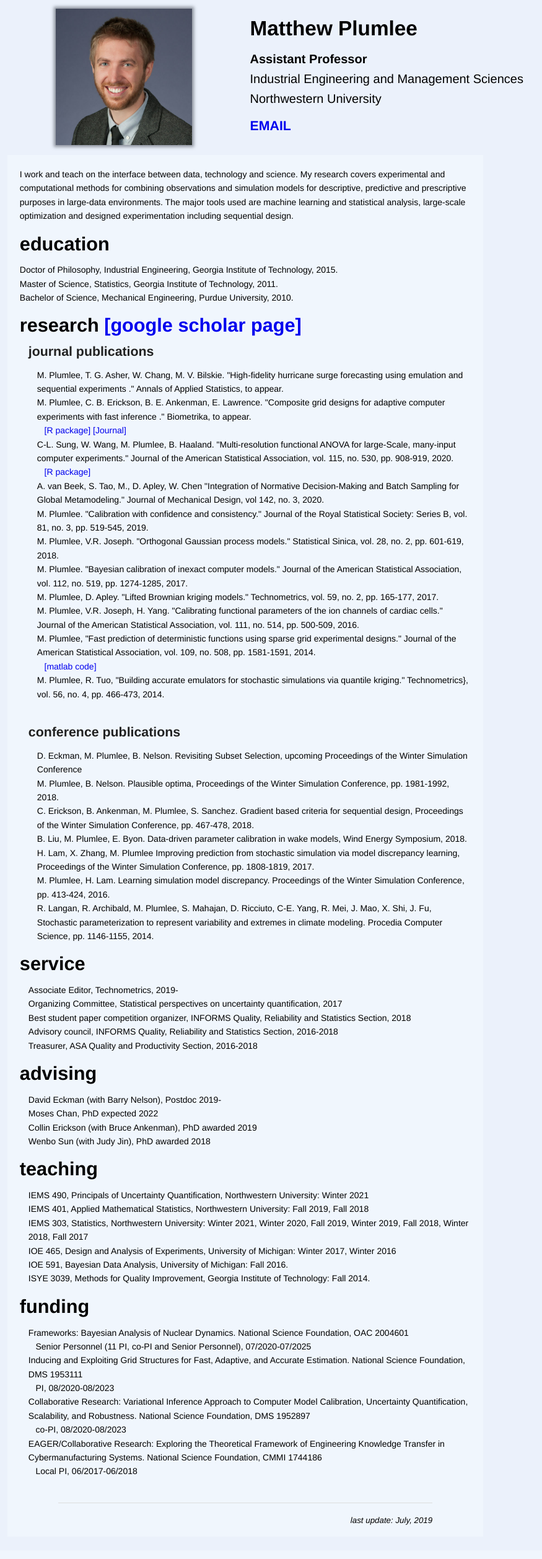
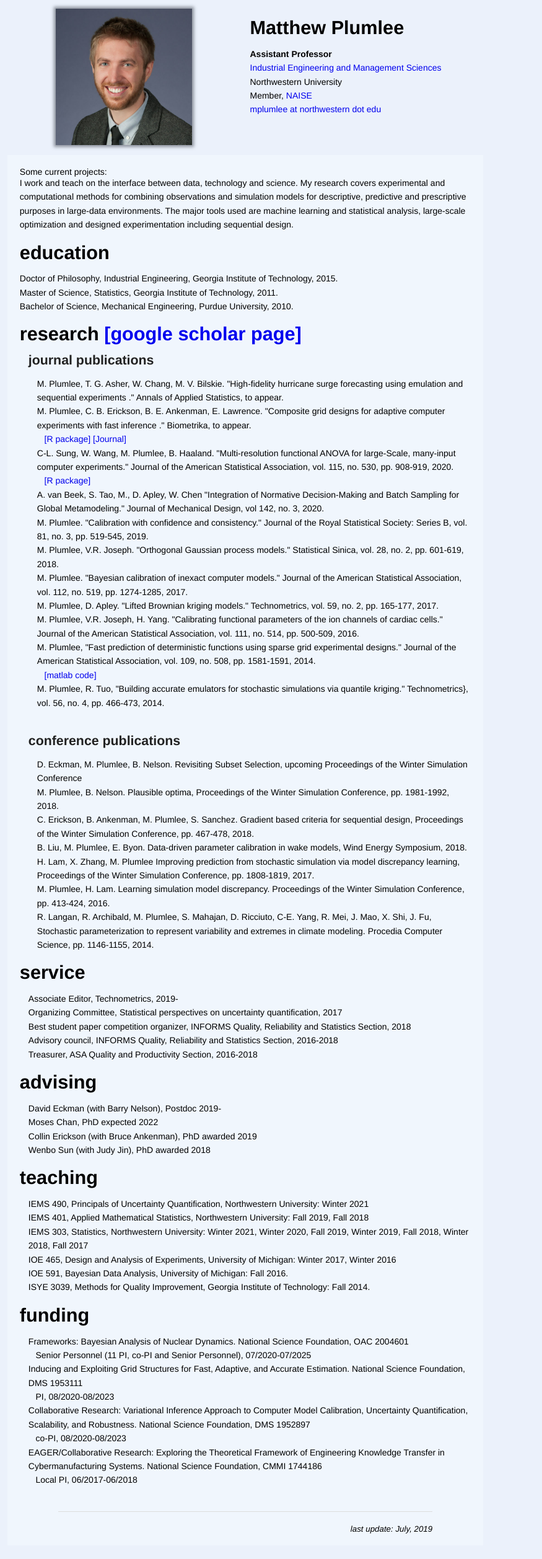
Before and after one commit to MattPlumlee/Website, a PHP site: page / in a window 1280 px wide. Shown: the whole page at 62% size, without its empty margins (244-1119 px from the left). Before the commit the page ends 2460 px from the top, so only its background shows below. Run offline with PHP 8.4, Linux system fonts and the light colour scheme.

Commit message:
Some changes+bibfile

```diff
--- a/header.php
+++ b/header.php
@@ -33,19 +33,20 @@
     </div>
 
      <div class="six columns offset-by-one">
-        <h2>Matthew Plumlee</h2>
-        <p class="header"><b>Assistant Professor </b><br>
-        Industrial Engineering and Management Sciences<br>
+        <h3>Matthew Plumlee</h3>
+        <p><b>Assistant Professor </b><br>
+        <a href="https://www.mccormick.northwestern.edu/industrial/"> Industrial Engineering and Management Sciences</a> <br>
           Northwestern University<br>
+          Member, <a href="https://www.naise.northwestern.edu"> NAISE </a> <br>
 
           <script type="text/javascript" language="javascript">
           <!--
           // Email obfuscator script 2.1 by Tim Williams, University of Arizona
-// Random encryption key feature by Andrew Moulden, Site Engineering Ltd
+          // Random encryption key feature coded by Andrew Moulden
           // This code is freeware provided these four comment lines remain intact
           // A wizard to generate this code is at http://www.jottings.com/obfuscator/
-{ coded = "HbLAHLxx@7ViU2dxgUxi7.xjA"
-  key = "4isGXxPUywvHJNMq9b5fQISD2lWg8ZcuoBdn0YrFCRe1tKEkmTLa63pOAVzj7h"
+          { coded = "Y68FY8QQ@acHkuBQDkQHa.Q0F"
+            key = "kOQZ0CTAhsIG9pNn7R8fqirzo3LwgKVJMuDmXt6ead5vyx4HbcEjB2WlPUFSY1"
             shift=coded.length
             link=""
             for (i=0; i<coded.length; i++) {
@@ -58,11 +59,12 @@
                 link += (key.charAt(ltr))
               }
             }
-document.write("<h4> <a href='mailto:"+link+"'>EMAIL</a> </h4>")
+          document.write("<a href='mailto:"+link+"'>mplumlee at northwestern dot edu</a>")
           }
           //-->
           </script><noscript>Sorry, you need Javascript on to email me.</noscript>
 
 
+
     </div>
   </div>
--- a/index.php
+++ b/index.php
@@ -7,6 +7,8 @@ session_start();
   <div class="row"><br>
     <div class="ten columns offset-by-one">
       <div class="panel">
+        Some current projects:
+
         <p>I work and teach on the interface between data, technology and science.
 My research covers experimental and computational methods for combining observations and simulation models for descriptive, predictive and prescriptive purposes in large-data environments.
  The major tools used are machine learning and statistical analysis, large-scale optimization and designed experimentation including sequential design.</p>
```
Also changed, not shown: 1 other file. Lines whose indentation alone changed are shown as unchanged.
